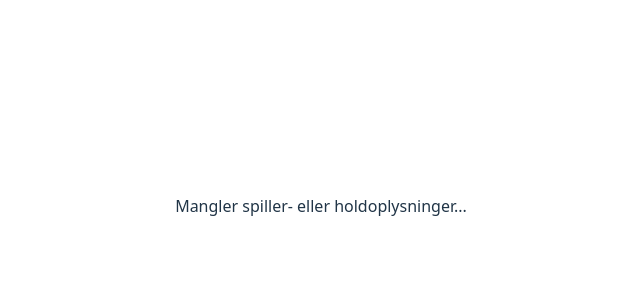
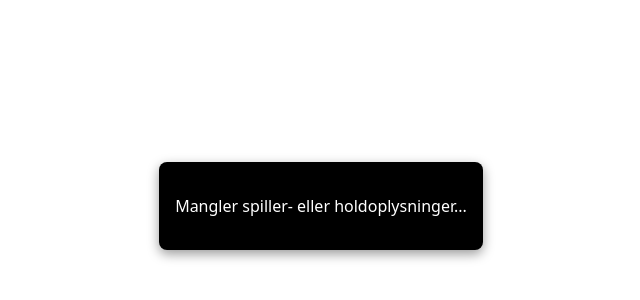
Before and after one commit to FrederikMoestrup/ALF4HUB, a React (Vite) app in the folder Frontend/: page /LeaveTeam in a window 1280 px wide. Shown: the part 194-494 px from the top of the page, without its empty margins (319-959 px from the left). Built offline with nearby package versions, Linux system fonts and the light colour scheme.

Commit message:
error box

```diff
--- a/Frontend/src/components/LeaveTeam.jsx
+++ b/Frontend/src/components/LeaveTeam.jsx
@@ -46,7 +46,12 @@ function LeaveTeam({ playerId: propPlayerId, teamId: propTeamId }) {
   };
 
   if (!playerId || !teamId) {
-    return <p>Mangler spiller- eller holdoplysninger...</p>;
+    return (
+      <div className="error-box">
+        <p>Mangler spiller- eller holdoplysninger...</p>
+      </div>
+    );
+
   }
 
   return (
--- a/Frontend/src/css/LeaveTeam.css
+++ b/Frontend/src/css/LeaveTeam.css
@@ -75,3 +75,14 @@
     font-size: 18px;
     text-align: center;
   }
+
+  .error-box {
+    background-color: black;
+    color: white;
+    padding: 16px;
+    border-radius: 8px;
+    text-align: center;
+    max-width: 400px;
+    margin: 20px auto;
+    box-shadow: 0 4px 12px rgba(0, 0, 0, 0.4);
+  }
```
